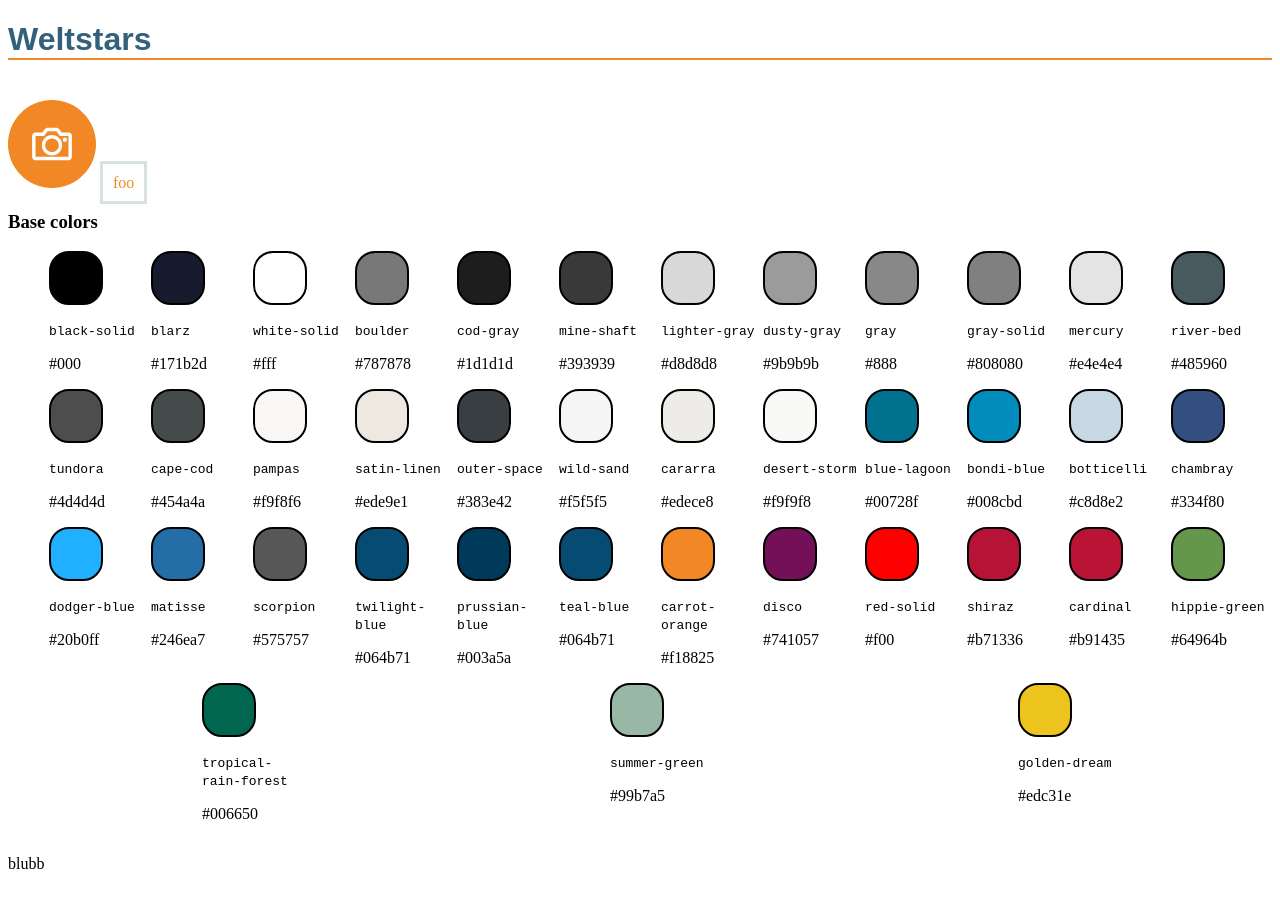
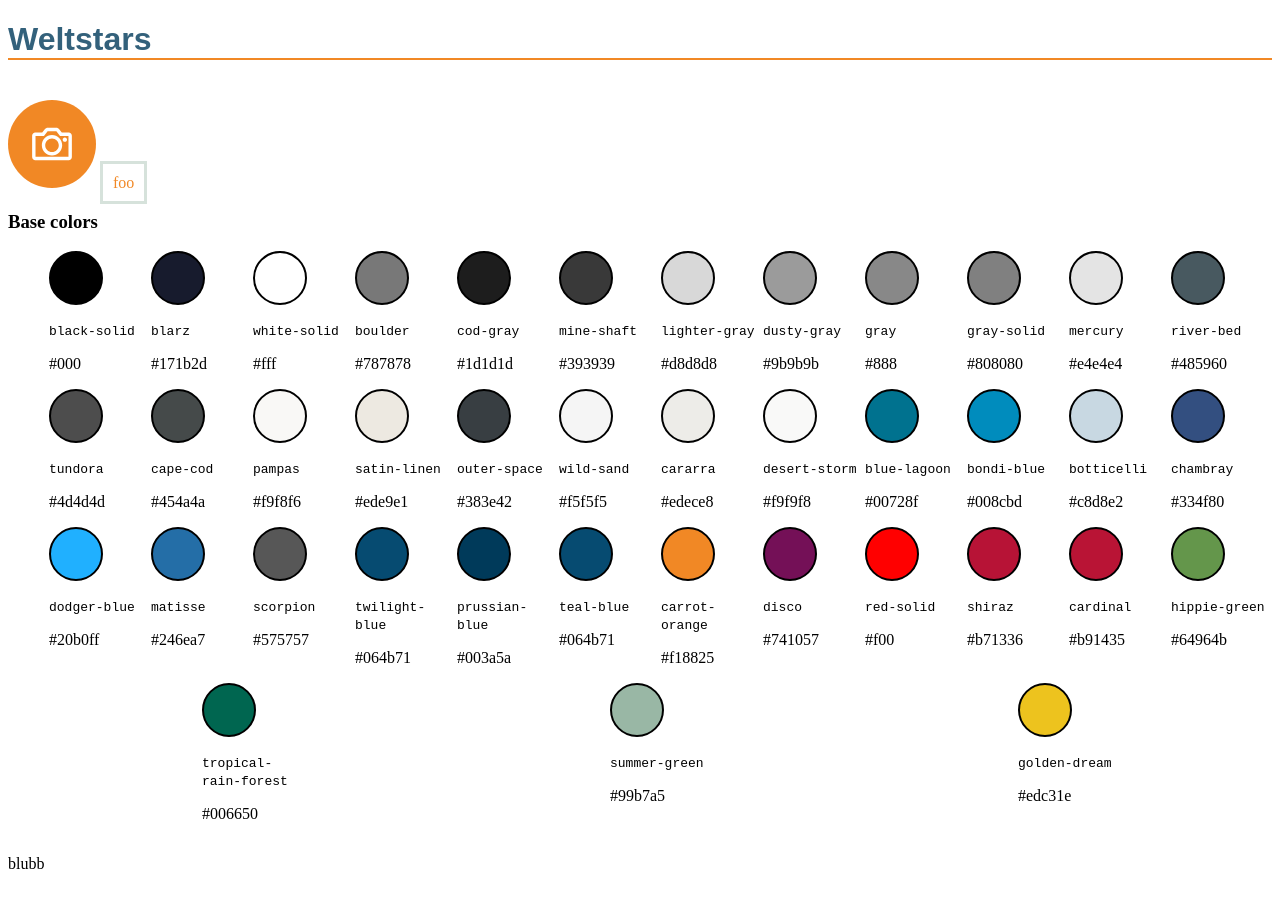
Before and after one commit to markusvogt/ws, a Jekyll site: the page built from index.html, in a window 1280 px wide. Built offline with Jekyll 4.4.1, drawn with Linux system fonts in a browser that asks for light colours.

Commit message:
add colors.html

```diff
--- a/styleguide/css/headline.scss
+++ b/styleguide/css/headline.scss
@@ -13,7 +13,7 @@ h1 {
 .dot {
   width: 50px;
   height: 50px;
-  border-radius: 20px;
+  border-radius: 50%;
   border: 2px solid #000;
 }
 
```
